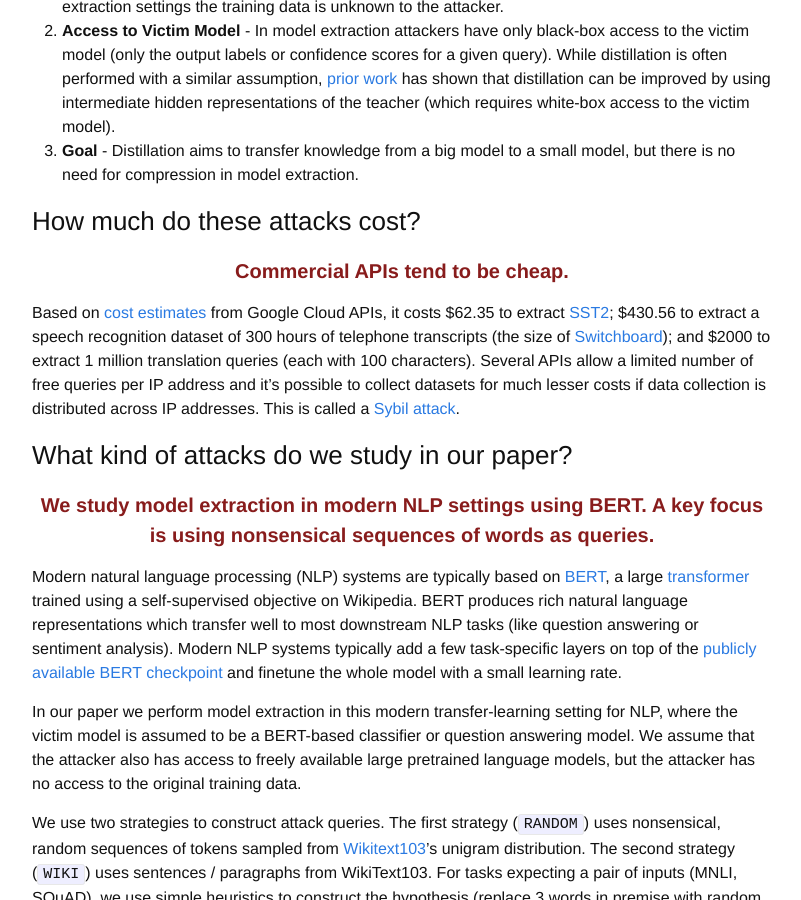
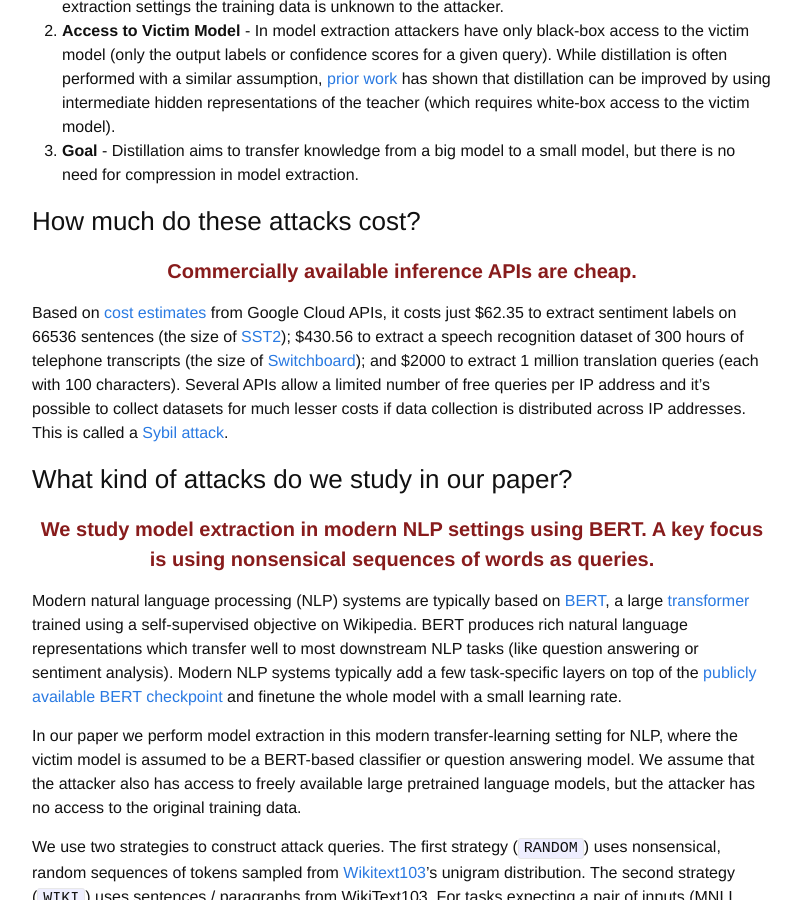
Before and after one commit to martiansideofthemoon/martiansideofthemoon.github.io, a Jekyll site: the page built from _posts/2020-02-10-model-extraction-bert.markdown, in a window 1280 px wide and 900 px high, scrolled down 1326 px. Shown: the whole window, without its empty margins (238-1039 px from the left). Built offline with Jekyll 4.4.1, drawn with Linux system fonts in a browser that asks for light colours; comment, search, counter and statistics services are not loaded; some of the changed text lies outside the part shown.

Commit message:
Finalizing ToSS blog

```diff
--- a/_posts/2020-02-10-model-extraction-bert.markdown
+++ b/_posts/2020-02-10-model-extraction-bert.markdown
@@ -222,10 +222,11 @@ There are three important differences when comparing this process to distillatio
 ### How much do these attacks cost?
 
 <center>
-<h4><span style="color: #881c1c"><b>Commercial APIs tend to be cheap.</b></span></h4>
+<h4><span style="color: #881c1c"><b>Commercially available inference APIs are cheap.</b></span></h4>
 </center>
 
-Based on [cost estimates](https://cloud.google.com/products/calculator/) from Google Cloud APIs, it costs $62.35 to extract [SST2](https://nlp.stanford.edu/sentiment/treebank.html); $430.56 to extract a speech recognition dataset of 300 hours of telephone transcripts (the size of [Switchboard](https://catalog.ldc.upenn.edu/LDC97S62)); and $2000 to extract 1 million translation queries (each with 100 characters). Several APIs allow a limited number of free queries per IP address and it's possible to collect datasets for much lesser costs if data collection is distributed across IP addresses. This is called a [Sybil attack](https://en.wikipedia.org/wiki/Sybil_attack).
+
+Based on [cost estimates](https://cloud.google.com/products/calculator/) from Google Cloud APIs, it costs just $62.35 to extract sentiment labels on 66536 sentences (the size of [SST2](https://nlp.stanford.edu/sentiment/treebank.html)); $430.56 to extract a speech recognition dataset of 300 hours of telephone transcripts (the size of [Switchboard](https://catalog.ldc.upenn.edu/LDC97S62)); and $2000 to extract 1 million translation queries (each with 100 characters). Several APIs allow a limited number of free queries per IP address and it's possible to collect datasets for much lesser costs if data collection is distributed across IP addresses. This is called a [Sybil attack](https://en.wikipedia.org/wiki/Sybil_attack).
 
 ### What kind of attacks do we study in our paper?
 
@@ -280,7 +281,7 @@ td{
 ### Did language model pre-training make model extraction easier?
 
 <center>
-<h4><span style="color: #881c1c"><b>Our results suggest that attackers who fine-tune a pretrained language models get better extracted models.</b></span></h4>
+<h4><span style="color: #881c1c"><b>Attackers who fine-tune pretrained language models get better extracted models.</b></span></h4>
 </center>
 
 If instead of fine-tuning BERT attackers train [QANet](https://arxiv.org/abs/1804.09541) (with full random initialization), they only achieve 43.2 F1 and 54 F1 using our `RANDOM` and `WIKI` strategy respectively, which is a significant drop in performance compared to distillation with the original training data (70.3 F1). We also show that superior pretrained language models (like XLNet) are more successful at model extraction compared to BERT.
@@ -288,7 +289,7 @@ If instead of fine-tuning BERT attackers train [QANet](https://arxiv.org/abs/180
 ### Are some kinds of queries better for model extraction than others?
 
 <center>
-<h4><span style="color: #881c1c"><b>Queries with high agreement in an ensemble of victim models work best for model extraction.</b></span></h4>
+<h4><span style="color: #881c1c"><b>Queries with high agreement in an ensemble of victim models work best.</b></span></h4>
 </center>
 
 We briefly investigated this question and found a strategy to select a fraction of effective `RANDOM` / `WIKI` queries from a much larger pool. We trained multiple copies of the victim model (each on a different random seed). We found that queries which tend to have high agreement between the different victim models' outputs are better for model extraction. This finding parallels [prior work](https://papers.nips.cc/paper/7219-simple-and-scalable-predictive-uncertainty-estimation-using-deep-ensembles.pdf) on out-of-distribution detection, which found that the confidence score of an ensemble of classifiers is much more effective in finding out-of-distribution inputs compared to a single over-confident classifier.
```
